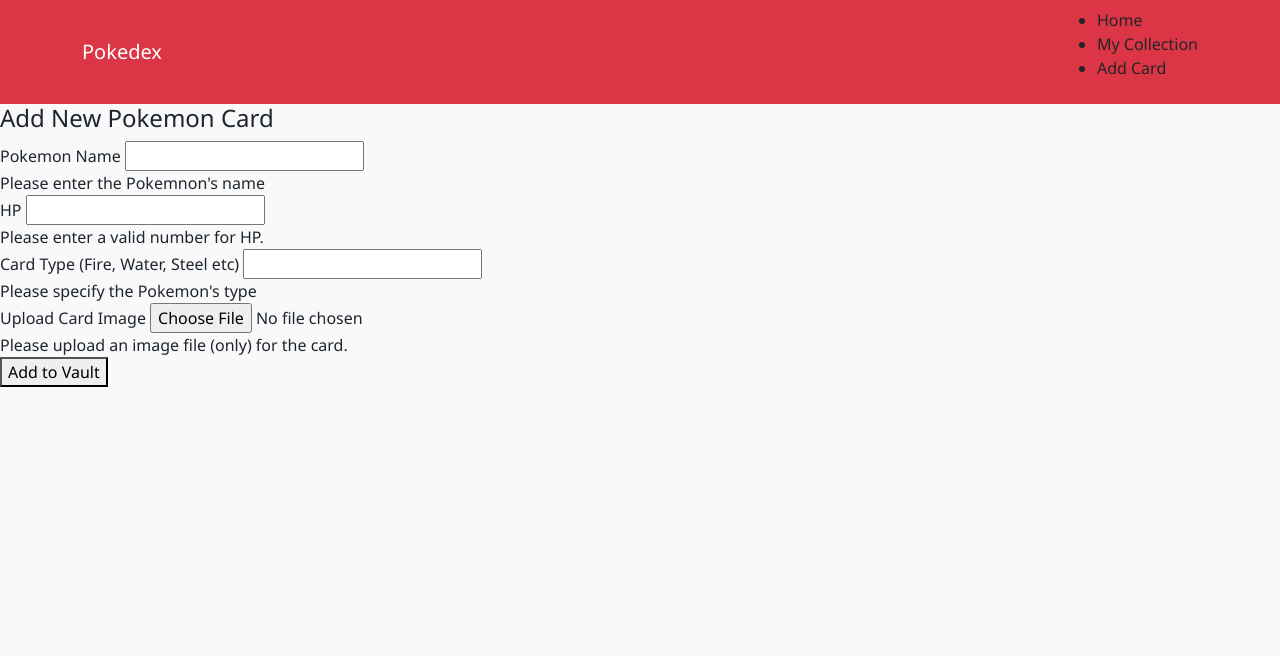
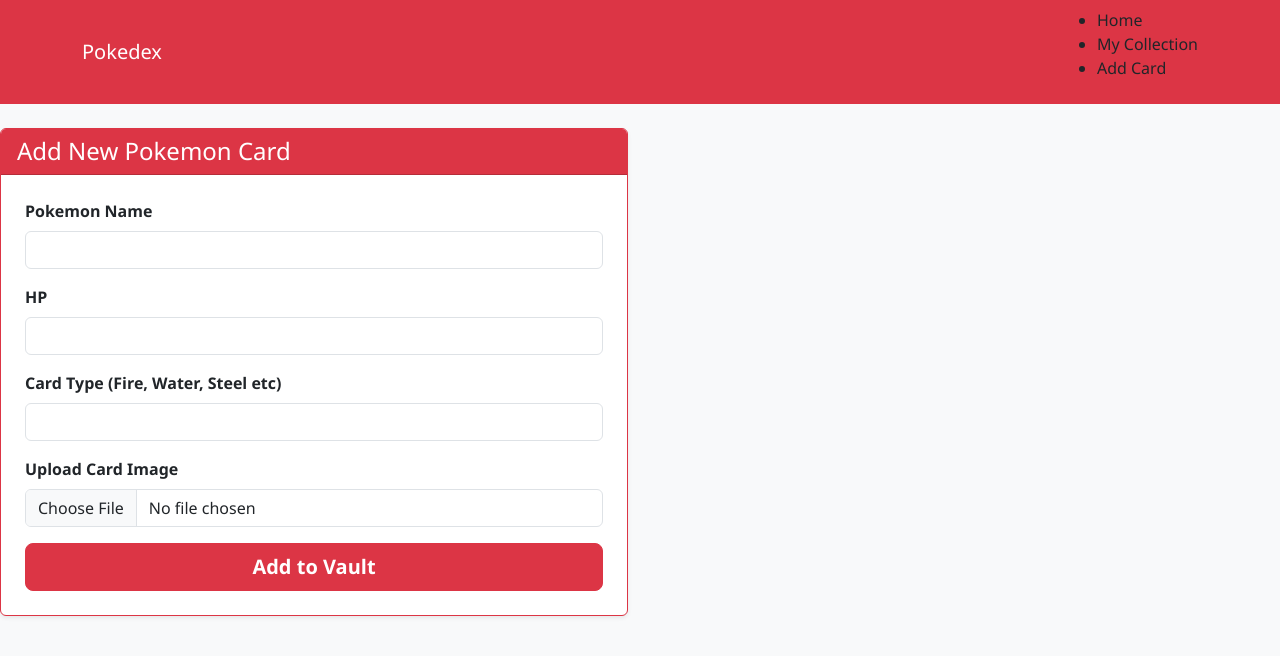
Before and after one commit to Mkamal-45/pokemon-card-collection, a Flask app: page /add in a window 1280 px wide. Shown: the top 656 px of the page. Run offline with Flask 3, Linux system fonts and the light colour scheme.

Commit message:
Added bootstrap styling to the add card template

```diff
--- a/templates/add_card.html
+++ b/templates/add_card.html
@@ -1,38 +1,38 @@
 {%extends 'base.html'%}
 {%block content%}
 
-<div>
-    <div>
-        <div>
-            <div>
-                <h4>Add New Pokemon Card</h4>
+<div class="row justify-content center">
+    <div class="col-md-6">
+        <div class="card shadow-sm border-danger mt-4">
+            <div class="card-header bg-danger text-white">
+                <h4 class="mb-0">Add New Pokemon Card</h4>
             </div>
-            <div>
+            <div class="card-body p-4">
                 <form action="{{url_for('views.add_card')}}" method="POST" enctype="multipart/form-data" id="addCardForm" novalidate>
-                    <div>
-                        <label>Pokemon Name</label>
-                        <input type="text" id="name" name="name" required>
-                        <div>Please enter the Pokemnon's name</div>
+                    <div class="mb-3">
+                        <label for="name" class="form-label fw-bold">Pokemon Name</label>
+                        <input type="text" class="form-control" id="name" name="name" required>
+                        <div class="invalid-feedback">Please enter the Pokemnon's name</div>
                     </div>
 
-                    <div>
-                        <label>HP</label>
-                        <input type="number" id="hp" name="hp" required>
-                        <div>Please enter a valid number for HP.</div>
+                    <div class="mb-3">
+                        <label for="hp" class="form-label fw-bold">HP</label>
+                        <input type="number" class="form-control" id="hp" name="hp" required>
+                        <div class="invalid-feedback">Please enter a valid number for HP.</div>
                     </div>
 
-                    <div>
-                        <label>Card Type (Fire, Water, Steel etc)</label>
-                        <input type="text" id="type" name="type" required>
-                        <div>Please specify the Pokemon's type</div>
+                    <div class="mb-3">
+                        <label for="type" class="form-label fw-bold">Card Type (Fire, Water, Steel etc)</label>
+                        <input type="text" class="form-control" id="type" name="type" required>
+                        <div class="invalid-feedback">Please specify the Pokemon's type</div>
                     </div>
 
-                    <div>
-                        <label>Upload Card Image</label>
-                        <input type="file" id="image" name="image" accept="image/png,image/jpeg,image/jpg" required>
-                        <div>Please upload an image file (only) for the card.</div>
+                    <div class="mb-3">
+                        <label for="image" class="form-label fw-bold">Upload Card Image</label>
+                        <input type="file" class="form-control" id="image" name="image" accept="image/png,image/jpeg,image/jpg" required>
+                        <div class="invalid-feedback">Please upload an image file (only) for the card.</div>
                     </div>
-                    <button type="submit">Add to Vault</button>
+                    <button type="submit" class="btn btn-danger btn-lg w-100 fw-bold">Add to Vault</button>
                 </form>
             </div>
         </div>
```
